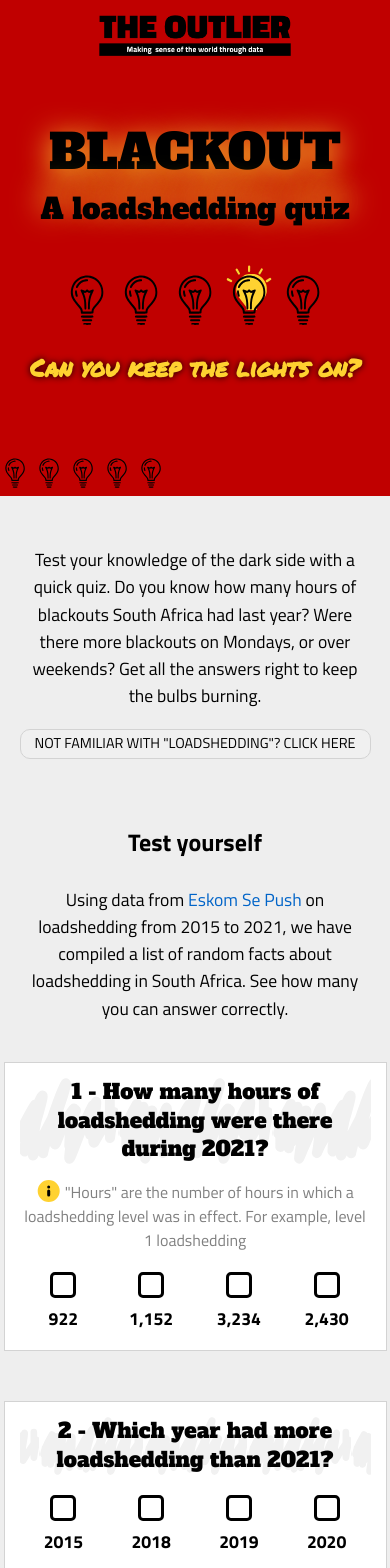
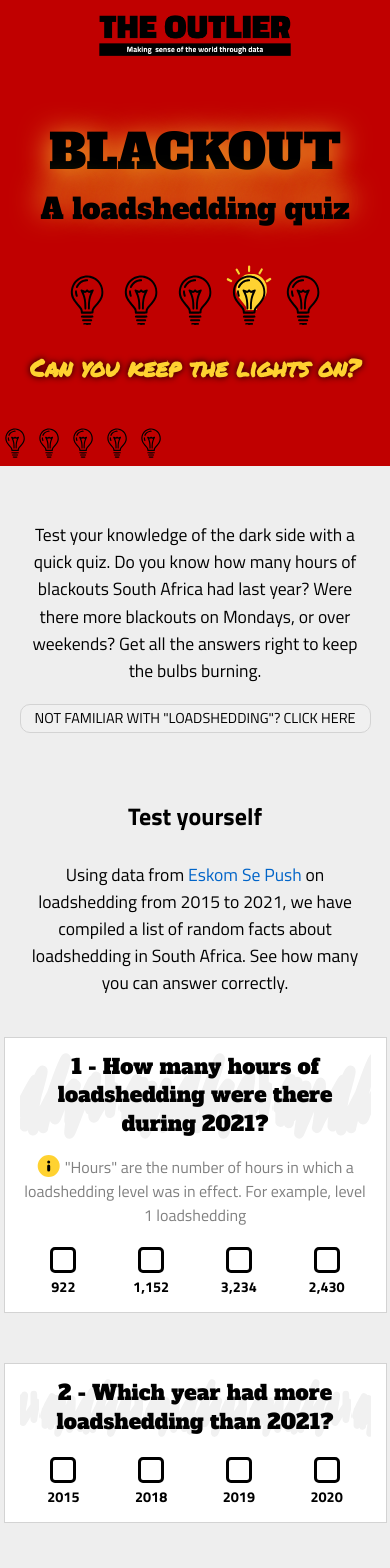
Before and after one commit to mediahackza/blackout, a Svelte app: page / in a window 390 px wide. Shown: the top 1568 px of the page. Built offline with nearby package versions, Linux system fonts and the light colour scheme.

Commit message:
Fixing answer line spacing

```diff
--- a/src/App.svelte
+++ b/src/App.svelte
@@ -481,7 +481,7 @@
     }
     .scorecard {
       padding: 0px;
-      padding-top: 50px;
+      padding-top: 20px;
     }
   }
 </style>
--- a/src/Question.svelte
+++ b/src/Question.svelte
@@ -187,6 +187,7 @@
     /* border: solid 1px red; */
     text-align: center;
   }
+
   .option-box {
     margin-left: auto;
     margin-right: auto;
@@ -209,6 +210,10 @@
   .option-box-answered {
     pointer-events: none;
   }
+  .option-answer {
+    font-size: 1rem;
+    line-height: 1.2rem;
+  }
   .answer {
     margin-top: 5px;
 
@@ -228,4 +233,10 @@
   .answered {
     background: green;
   }
+
+  @media only screen and (max-width: 700px) {
+    .option-answer {
+      font-size: 0.9rem;
+    }
+  }
 </style>
```
